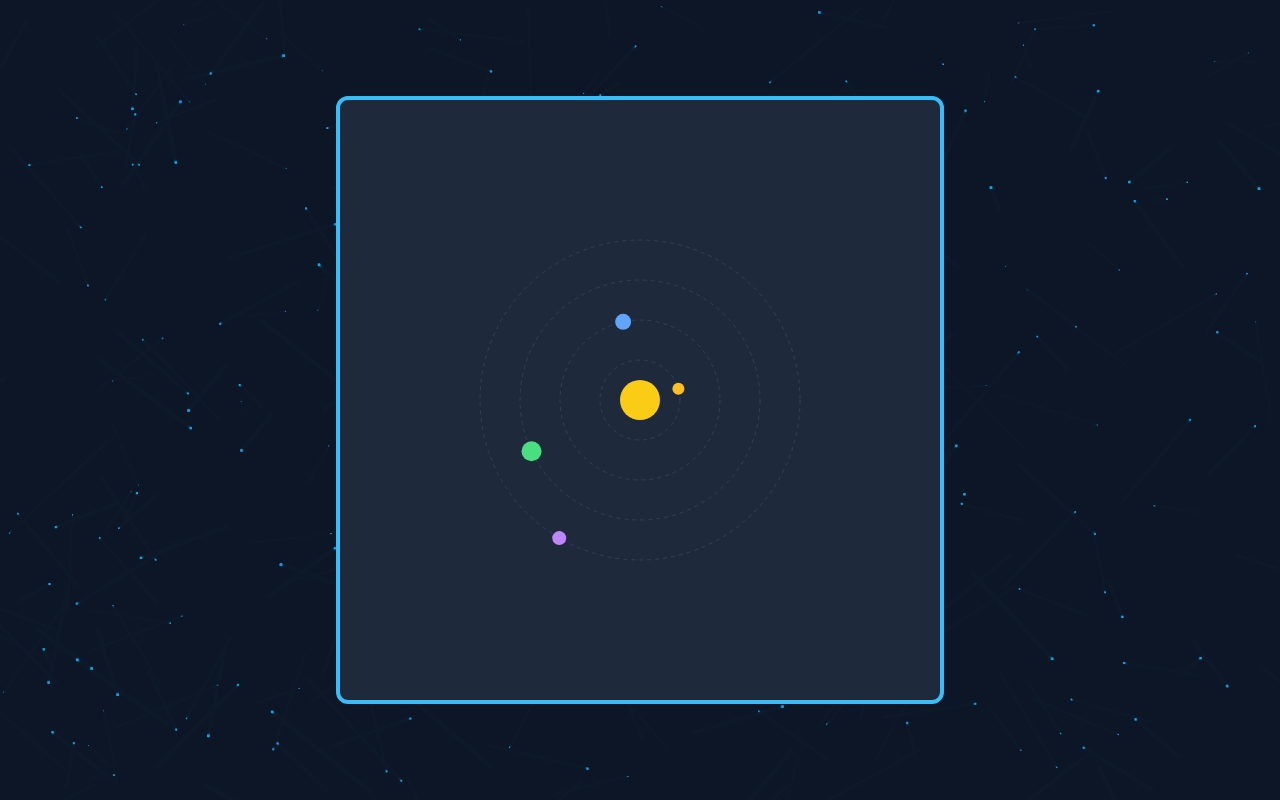
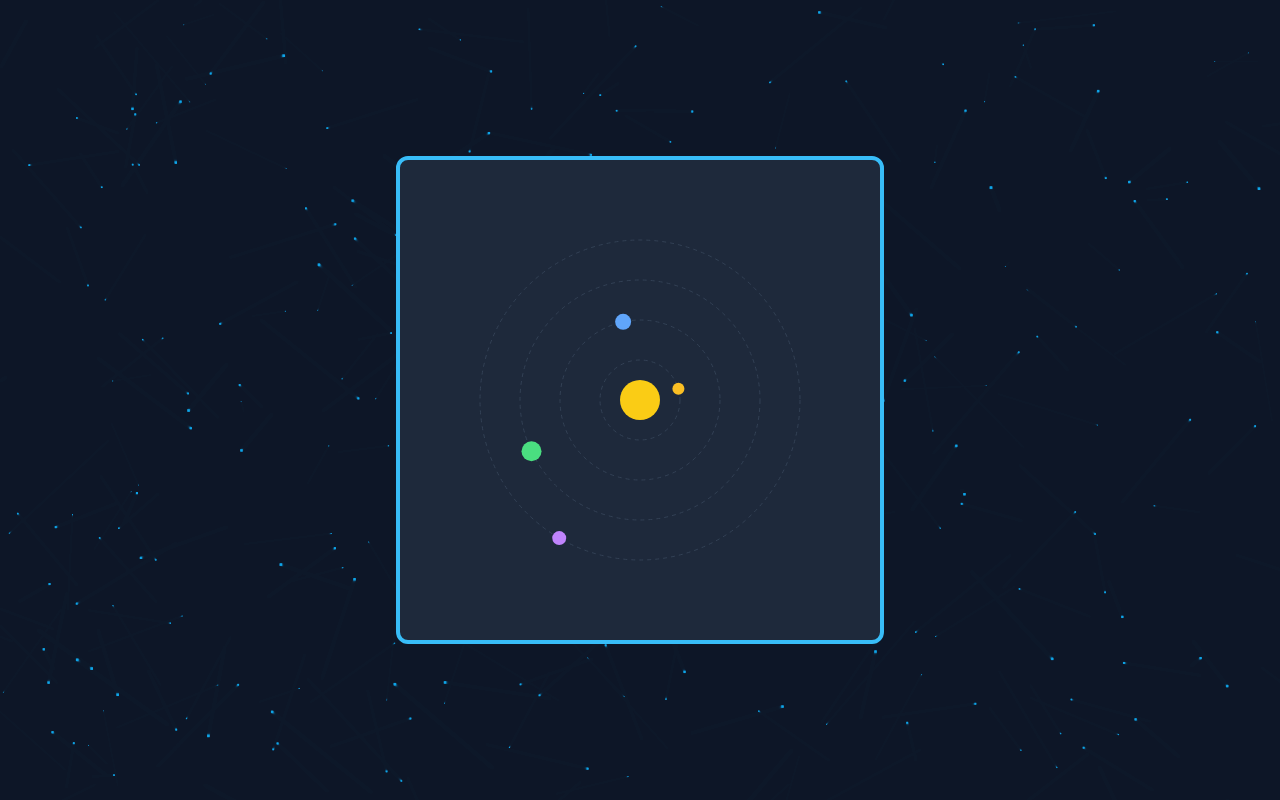
Before and after one commit to SukazuC/Portfolio, a plain HTML site: page projects/solar.html in a window 1280 px wide. Drawn offline with Linux system fonts and the light colour scheme.

Commit message:
reduced solar box size

```diff
--- a/projects/solar.html
+++ b/projects/solar.html
@@ -36,7 +36,7 @@
 
 <body>
   <canvas id="bg"></canvas>
-  <canvas id="space" width="600" height="600"></canvas>
+  <canvas id="space" width="480" height="480"></canvas>
   <script>
     const c = document.getElementById('space'), ctx = c.getContext('2d');
     const center = { x: c.width / 2, y: c.height / 2 };
```
